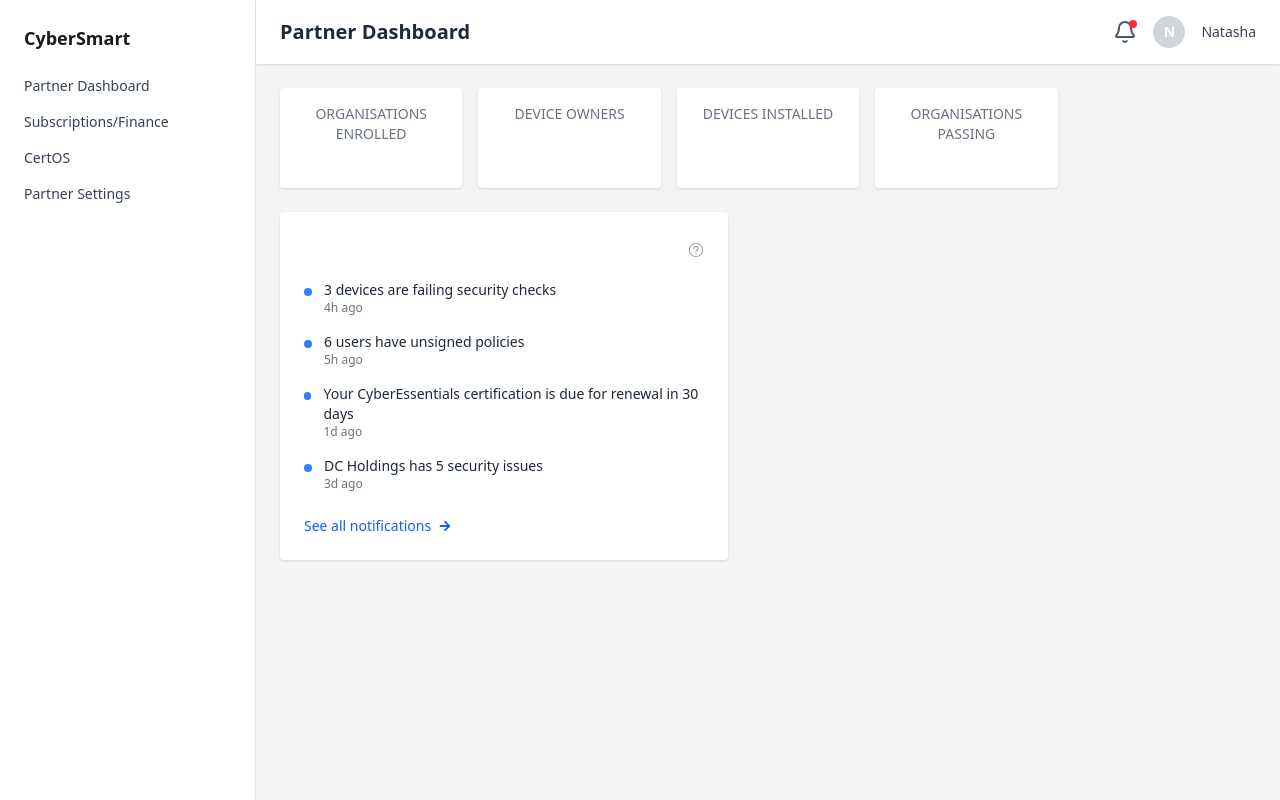
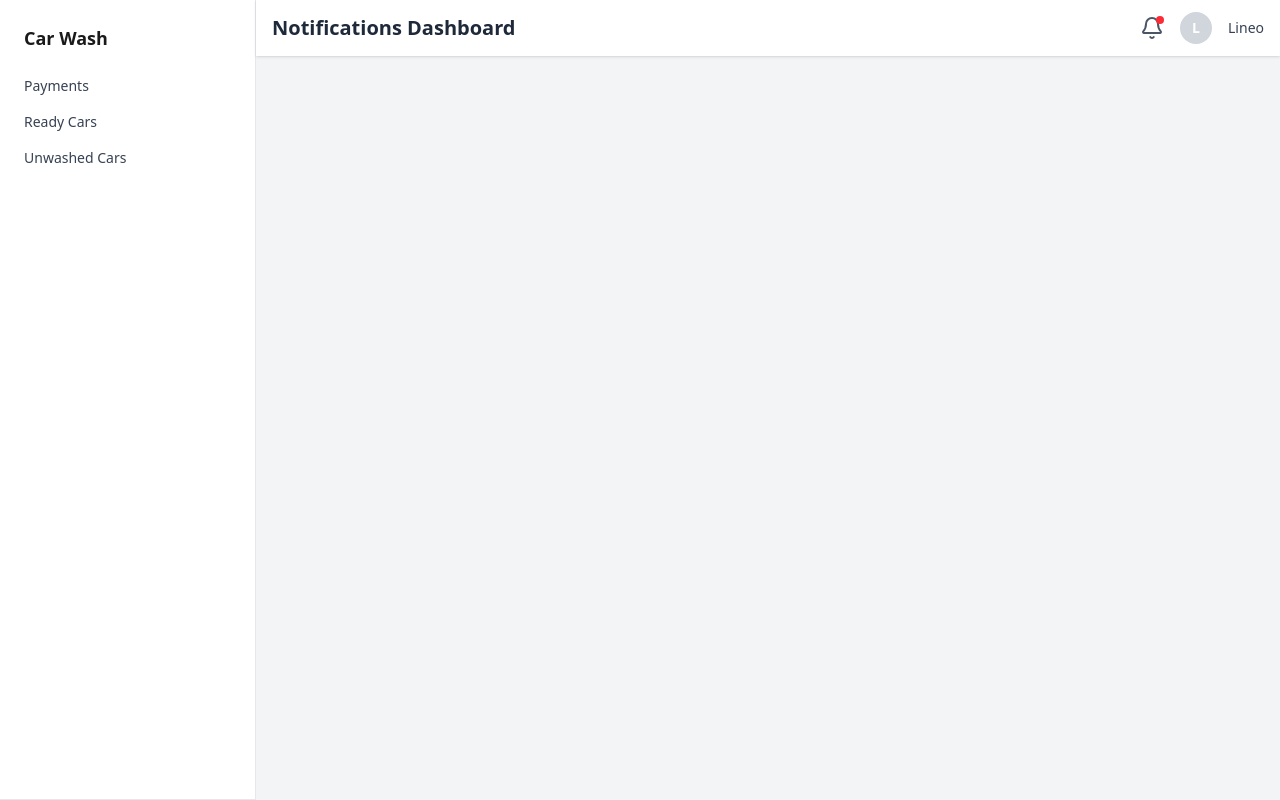
Before and after one commit to kamohelomokhethi137/carwash, a React (Vite) app: page /notifications in a window 1280 px wide. Built offline with nearby package versions, Linux system fonts and the light colour scheme.

Commit message:
Add PaymentDashboard component and update routing; fix typo in Notifications sidebar

```diff
--- a/src/components/HeaderBar.jsx
+++ b/src/components/HeaderBar.jsx
@@ -1,6 +1,6 @@
 import React, { useState } from 'react';
 import { IoMdNotificationsOutline } from 'react-icons/io';
-import Notifications from './Notifications';
+import Notifications from './pages/Notifications';
 
 function HeaderBar() {
   const [showNotifications, setShowNotifications] = useState(false);
--- a/src/pages/Notifications.jsx
+++ b/src/pages/Notifications.jsx
@@ -1,4 +1,4 @@
-import React from 'react';
+import React, { useState } from 'react';
 import { RxQuestionMarkCircled } from 'react-icons/rx';
 import { FaArrowRight } from 'react-icons/fa';
 import { Bell } from 'lucide-react';
@@ -11,78 +11,52 @@
 ];
 
 function Notifications() {
+  const [showSidebar, setShowSidebar] = useState(false);
+
   return (
-    <div className="flex h-screen bg-gray-100">
+    <div className="flex flex-col md:flex-row h-screen bg-gray-100">
+
       {/* Sidebar */}
-      <aside className="w-64 bg-white border-r border-gray-200">
-        <div className="p-6">
-          <h1 className="text-lg font-bold text-[#1a1a1a] mb-6">CyberSmart</h1>
-          <nav className="space-y-4">
-            <a href="#" className="text-sm text-gray-700 font-medium block">Partner Dashboard</a>
-            <a href="#" className="text-sm text-gray-700 font-medium block">Subscriptions/Finance</a>
-            <a href="#" className="text-sm text-gray-700 font-medium block">CertOS</a>
-            <a href="#" className="text-sm text-gray-700 font-medium block">Partner Settings</a>
-          </nav>
-        </div>
+      <aside className={`w-full md:w-64 bg-white border-b md:border-r border-gray-200 p-6 md:h-full ${
+        showSidebar ? 'block' : 'hidden md:block'
+      }`}>
+        <h1 className="text-lg font-bold text-[#1a1a1a] mb-6">Car Wash</h1>
+        <nav className="space-y-4">
+          <a href="#" className="text-sm text-gray-700 font-medium block">Payments</a>
+          <a href="#" className="text-sm text-gray-700 font-medium block">Ready Cars</a>
+          <a href="#" className="text-sm text-gray-700 font-medium block">Unwashed Cars</a>
+        </nav>
       </aside>
 
       {/* Main Dashboard */}
-      <main className="flex-1">
-        <div className="flex justify-between items-center bg-white shadow px-6 py-4">
-          <h2 className="text-xl font-semibold text-gray-800">Partner Dashboard</h2>
+      <main className="flex-1 flex flex-col">
+        {/* Top Bar */}
+        <div className="flex justify-between items-center bg-white shadow px-4 py-3">
+          <div className="flex items-center space-x-4">
+            {/* Hamburger Menu for small screens */}
+            <button
+              className="md:hidden text-gray-600"
+              onClick={() => setShowSidebar(!showSidebar)}
+            >
+              ☰
+            </button>
+            <h2 className="text-lg md:text-xl font-semibold text-gray-800">Notifications Dashboard</h2>
+          </div>
+
           <div className="flex items-center space-x-4">
             <button className="relative">
               <Bell className="text-gray-600" />
               <span className="absolute top-0 right-0 h-2 w-2 bg-red-500 rounded-full"></span>
             </button>
-            <div className="w-8 h-8 bg-gray-300 rounded-full flex items-center justify-center text-sm text-white font-bold">N</div>
-            <span className="text-sm font-medium text-gray-700">Natasha</span>
+            <div className="w-8 h-8 bg-gray-300 rounded-full flex items-center justify-center text-sm text-white font-bold">L</div>
+            <span className="text-sm font-medium text-gray-700 hidden sm:inline">Lineo</span>
           </div>
         </div>
 
-        <div className="p-6">
-          <div className="grid grid-cols-5 gap-4 mb-6">
-            <div className="bg-white shadow rounded p-4 text-center">
-              <p className="text-sm text-gray-500">ORGANISATIONS ENROLLED</p>
-              <p className="text-xl font-bold">8</p>
-            </div>
-            <div className="bg-white shadow rounded p-4 text-center">
-              <p className="text-sm text-gray-500">DEVICE OWNERS</p>
-              <p className="text-xl font-bold">124</p>
-            </div>
-            <div className="bg-white shadow rounded p-4 text-center">
-              <p className="text-sm text-gray-500">DEVICES INSTALLED</p>
-              <p className="text-xl font-bold">195</p>
-            </div>
-            <div className="bg-white shadow rounded p-4 text-center">
-              <p className="text-sm text-gray-500">ORGANISATIONS PASSING</p>
-              <p className="text-xl font-bold">✓</p>
-            </div>
-          </div>
-
-          <div className="bg-white shadow rounded p-6 w-full max-w-md">
-            <div className="flex items-center justify-between mb-4">
-              <h3 className="text-lg font-semibold">Notifications</h3>
-              <RxQuestionMarkCircled className="text-gray-400" />
-            </div>
-            <div className="space-y-4">
-              {notificationsData.map((notification) => (
-                <div key={notification.id} className="flex justify-between">
-                  <div className="flex items-start">
-                    <span className="h-2 w-2 mt-2 rounded-full bg-blue-500 mr-3"></span>
-                    <div>
-                      <p className="text-sm text-gray-800">{notification.text}</p>
-                      <p className="text-xs text-gray-500">{notification.time}</p>
-                    </div>
-                  </div>
-                </div>
-              ))}
-            </div>
-            <div className="mt-6 text-right">
-              <button className="text-sm text-blue-600 flex items-center hover:text-blue-800">
-                See all notifications <FaArrowRight className="ml-2" size={12} />
-              </button>
-            </div>
+        {/* Main Content,  className="bg-white shadow rounded p-4 w-full max-w-xl mx-auto" */}
+        <div className="p-4 overflow-y-auto">
+          <div>
+            {/* this is a place holder for the main cotent*/}
           </div>
         </div>
       </main>
@@ -90,5 +64,4 @@
   );
 }
 
-
 export default Notifications;
```
